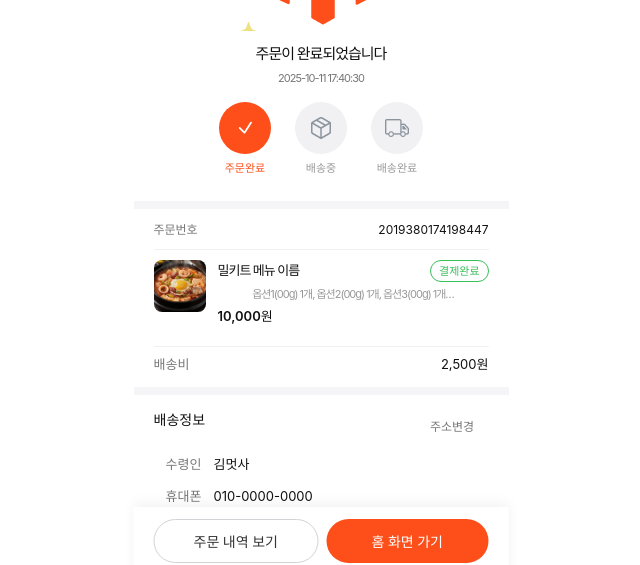
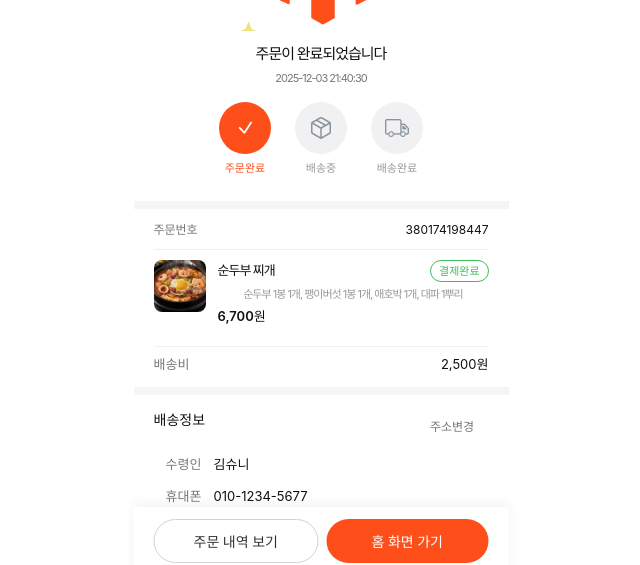
Before and after one commit to miswulin/MealForYou_FE, a React (Vite) app: page /ordercomplete in a window 1280 px wide. Shown: the part 213-778 px from the top of the page, without its empty margins (319-959 px from the left). Built offline with nearby package versions, Linux system fonts and the light colour scheme.

Commit message:
fix:ordercom2

```diff
--- a/src/pages/Order/OrderComplete.jsx
+++ b/src/pages/Order/OrderComplete.jsx
@@ -15,46 +15,26 @@ export default function OrderComplete() {
   const { state } = useLocation();
 
   const fallbackOrder = {
-    orderNumber: "2019380174198447",
-    paidAt: "2025-10-11 17:40:30",
+    orderNumber: "380174198447",
+    paidAt: "2025-12-03 21:40:30",
     items: [
       {
         id: 1,
-        name: "밀키트 메뉴 이름",
-        optionsSummary: "옵션1(00g) 1개, 옵션2(00g) 1개, 옵션3(00g) 1개…",
-        price: 10000,
+        name: "순두부 찌개",
+        optionsSummary: "순두부 1봉 1개, 팽이버섯 1봉 1개, 애호박 1개, 대파 1뿌리",
+        price: 6700,
         qty: 1,
       },
     ],
     deliveryFee: 2500,
     shipping: {
-      name: "김멋사",
-      phone: "010-0000-0000",
+      name: "김슈니",
+      phone: "010-1234-5677",
       address: "[01797]서울특별시 노원구 화랑로 621(50주년기념관 306호)",
     },
   };
 
-  const order =
-    state?.order || {
-      orderNumber: "2019380174198447",
-      paidAt: "2025-10-11 17:40:30",
-      items: [
-        {
-          id: 1,
-          name: "밀키트 메뉴 이름",
-          optionsSummary: "옵션1(00g) 1개, 옵션2(00g) 1개, 옵션3(00g) 1개…",
-          price: 10000,
-          qty: 1,
-        },
-      ],
-      deliveryFee: 2500,
-      shipping: {
-        name: "김멋사",
-        phone: "010-0000-0000",
-        address:
-          "[01797]서울특별시 노원구 화랑로 621(50주년기념관 306호)",
-      },
-    };
+  const order = fallbackOrder;
 
   const formatPrice = (n) => n.toLocaleString("ko-KR");
 
```
